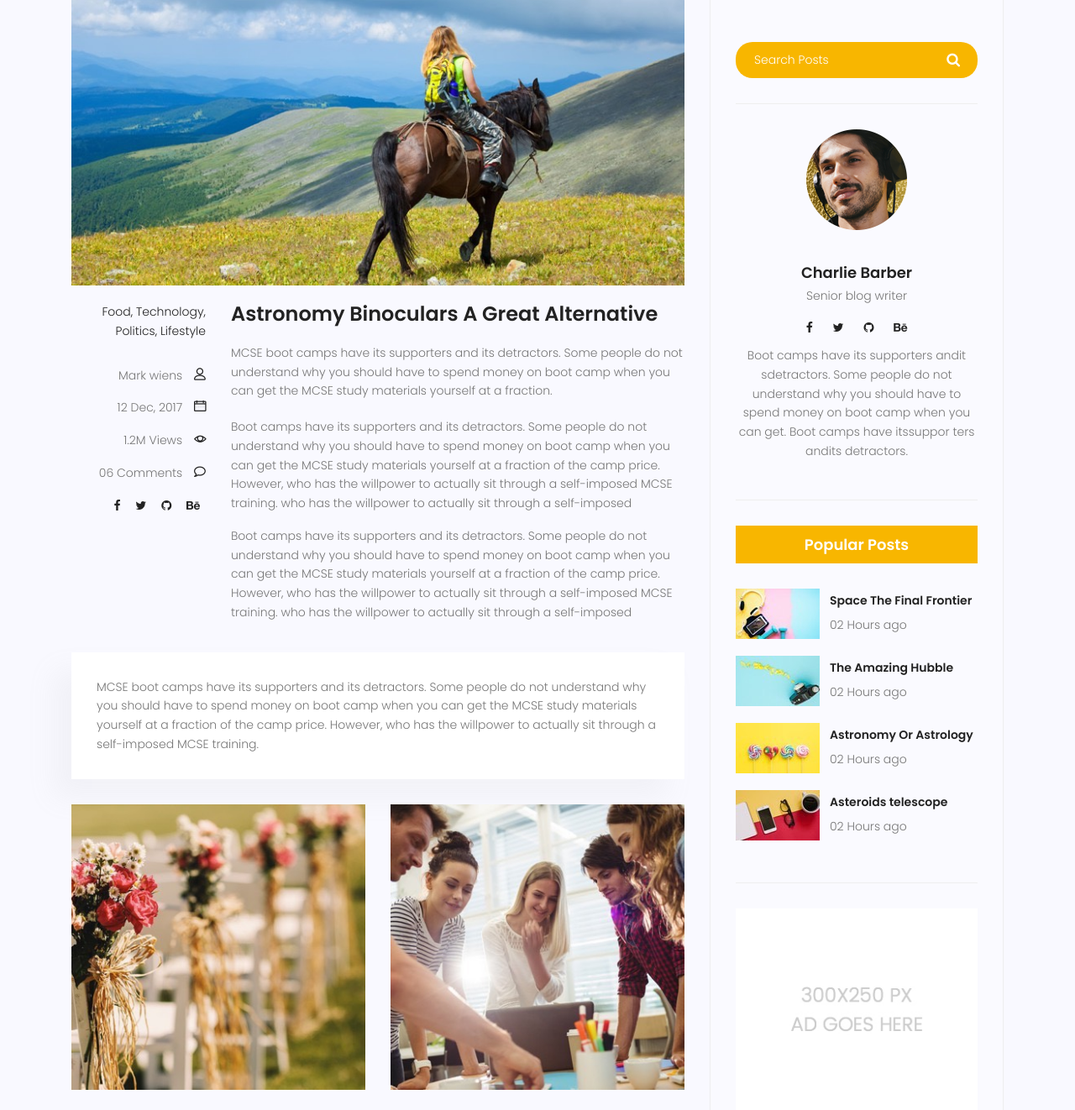
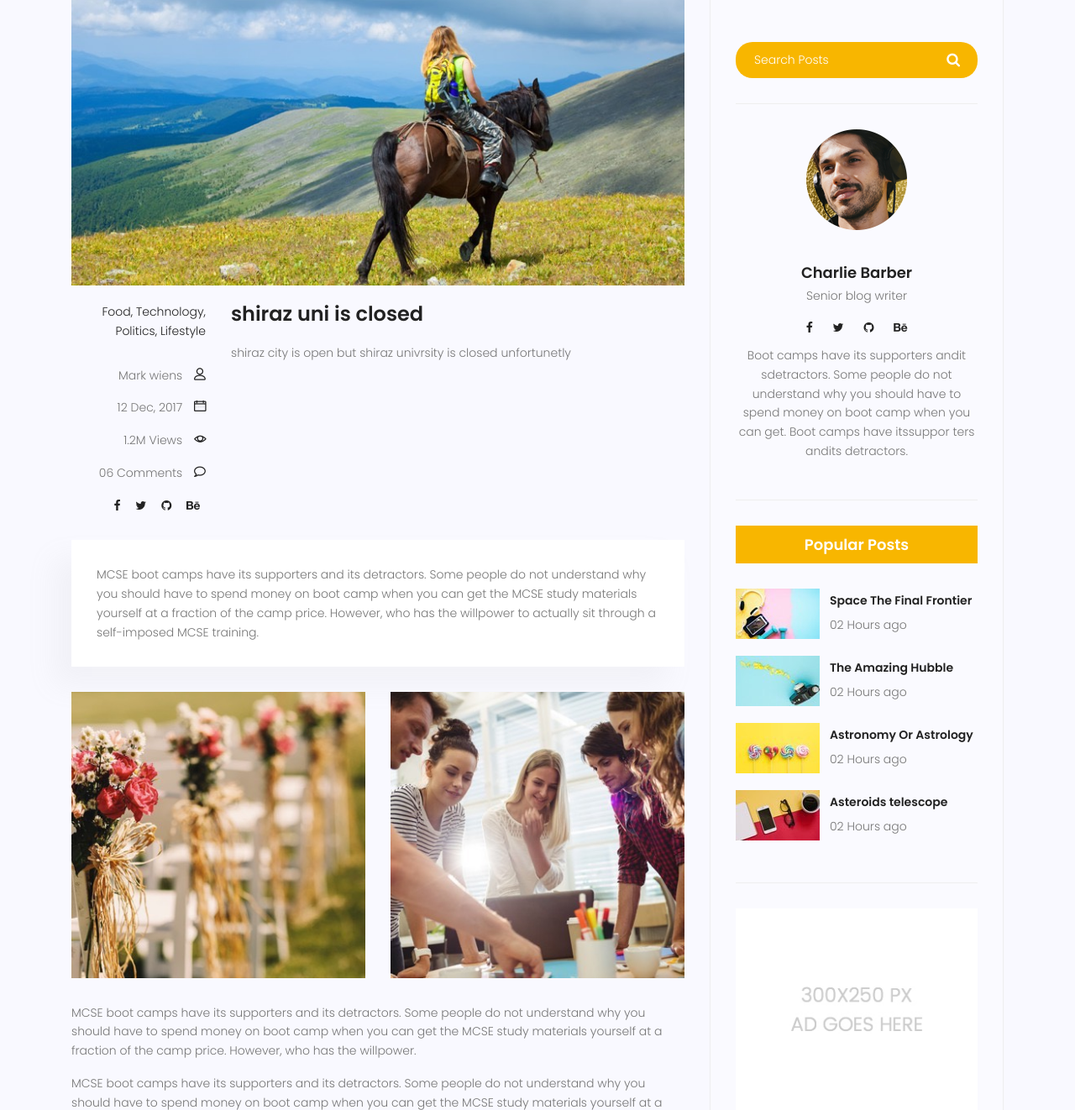
Before and after one commit to sydsaeed/mysite, a Django app: page /blog/single in a window 1280 px wide. Shown: the part 421-1743 px from the top of the page at 84% size. Run offline with Django 5.2, Linux system fonts and the light colour scheme; parts of the project's set-up code (start-up, migrations or seed data) failed here and were passed over; some libraries are stand-ins or nearby versions.

Commit message:
dynamic blog

```diff
--- a/blog/views.py
+++ b/blog/views.py
@@ -4,4 +4,5 @@ def blog_view(requests):
     return render(requests, 'blog/blog-home.html')
 
 def blog_single(requests):
-    return render(requests, 'blog/blog-single.html')
+    context = {'title':'shiraz uni is closed', 'content':'shiraz city is open but shiraz univrsity is closed unfortunetly'}
+    return render(requests, 'blog/blog-single.html',context)
--- a/templates/blog/blog-single.html
+++ b/templates/blog/blog-single.html
@@ -56,24 +56,8 @@
 						</div>
 					</div>
 					<div class="col-lg-9 col-md-9">
-						<h3 class="mt-20 mb-20">Astronomy Binoculars A Great Alternative</h3>
-						<p class="excert">
-							MCSE boot camps have its supporters and its detractors. Some people do not understand why
-							you should have to spend money on boot camp when you can get the MCSE study materials
-							yourself at a fraction.
-						</p>
-						<p>
-							Boot camps have its supporters and its detractors. Some people do not understand why you
-							should have to spend money on boot camp when you can get the MCSE study materials yourself
-							at a fraction of the camp price. However, who has the willpower to actually sit through a
-							self-imposed MCSE training. who has the willpower to actually sit through a self-imposed
-						</p>
-						<p>
-							Boot camps have its supporters and its detractors. Some people do not understand why you
-							should have to spend money on boot camp when you can get the MCSE study materials yourself
-							at a fraction of the camp price. However, who has the willpower to actually sit through a
-							self-imposed MCSE training. who has the willpower to actually sit through a self-imposed
-						</p>
+						<h3 class="mt-20 mb-20">{{title}}</h3>
+						<p>{{content}}</p>
 					</div>
 					<div class="col-lg-12">
 						<div class="quotes">
--- a/website/urls.py
+++ b/website/urls.py
@@ -6,6 +6,5 @@ app_name = 'website'
 urlpatterns = [
     path('', index_view, name='index'),
     path('about', about_view, name='about'),
-    path('contact', contact_view, name='contact'),
-    path('test', test_view, name='test')
+    path('contact', contact_view, name='contact')
 ]
```
